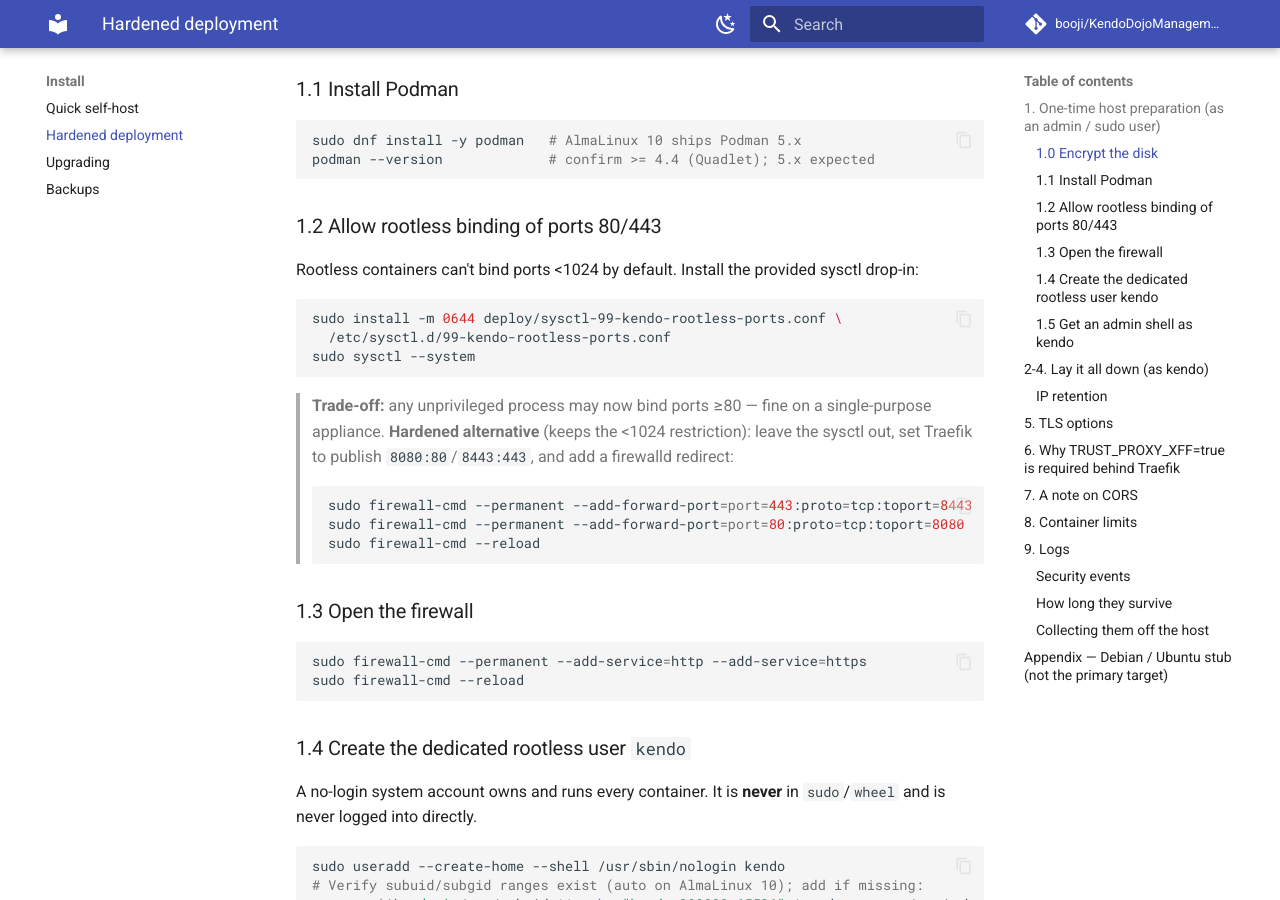
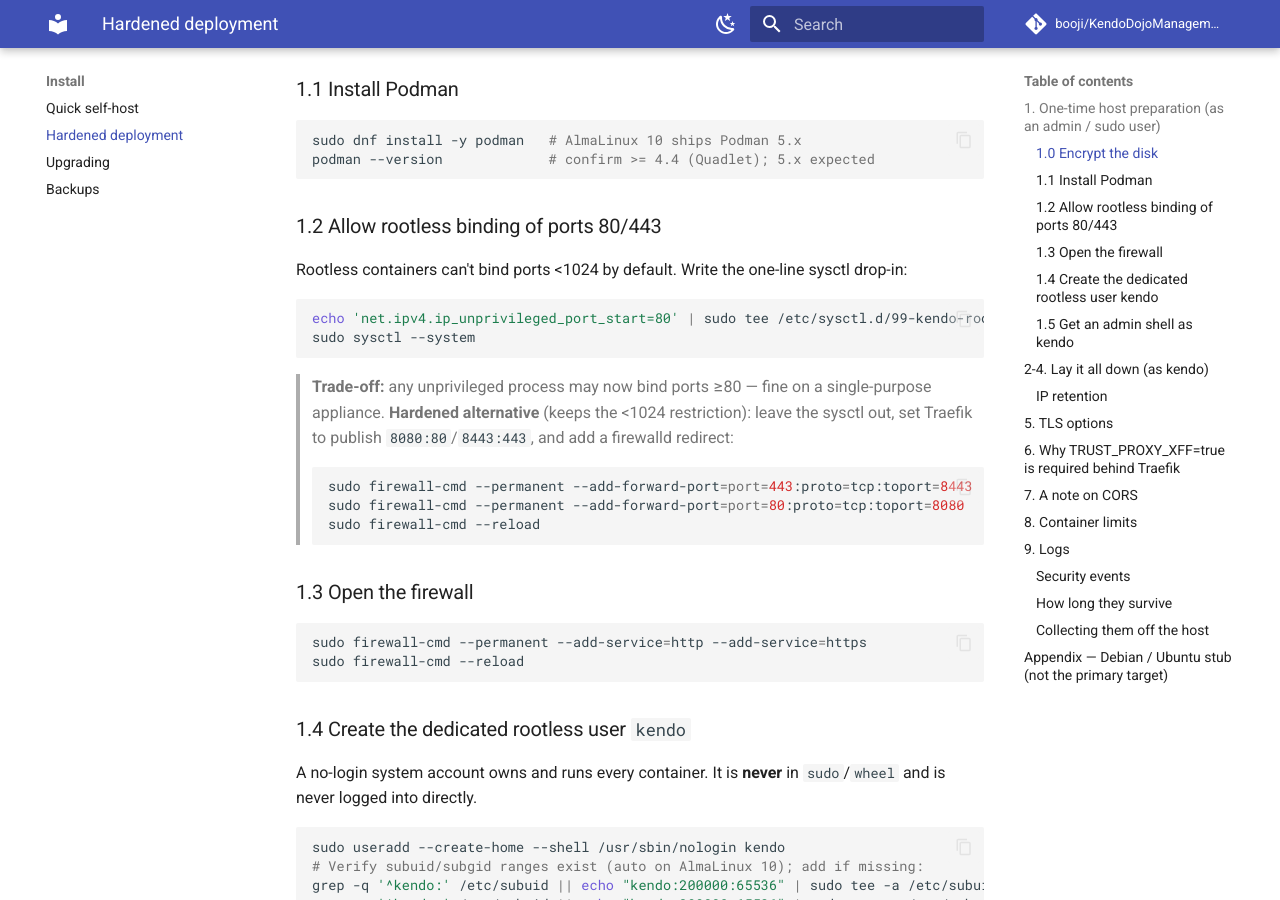
Before and after one commit to booji/KendoDojoManagement, an MkDocs documentation site: the page built from docs/deployment.md, in a window 1280 px wide and 900 px high, scrolled down 1337 px. Built offline with MkDocs 1.6.1 and Material for MkDocs 9.7.7, drawn with Linux system fonts in a browser that asks for light colours; comment, search, counter and statistics services are not loaded; the version menu is left out.

Commit message:
fix(deploy): write the rootless-ports sysctl without the bundle (#576)
Section 1 runs from the admin account before section 2 extracts the
bundle into kendo's home, so `sudo install deploy/sysctl-...` named a
file that was not there. The doc and the fix check prints now write the
one line with sudo tee.

````diff
--- a/docs/deployment.md
+++ b/docs/deployment.md
@@ -49,11 +49,10 @@ podman --version             # confirm >= 4.4 (Quadlet); 5.x expected
 
 ### 1.2 Allow rootless binding of ports 80/443
 
-Rootless containers can't bind ports <1024 by default. Install the provided sysctl drop-in:
+Rootless containers can't bind ports <1024 by default. Write the one-line sysctl drop-in:
 
 ```bash
-sudo install -m 0644 deploy/sysctl-99-kendo-rootless-ports.conf \
-  /etc/sysctl.d/99-kendo-rootless-ports.conf
+echo 'net.ipv4.ip_unprivileged_port_start=80' | sudo tee /etc/sysctl.d/99-kendo-rootless-ports.conf
 sudo sysctl --system
 ```
 
````
Also changed, not shown: 3 other files.
